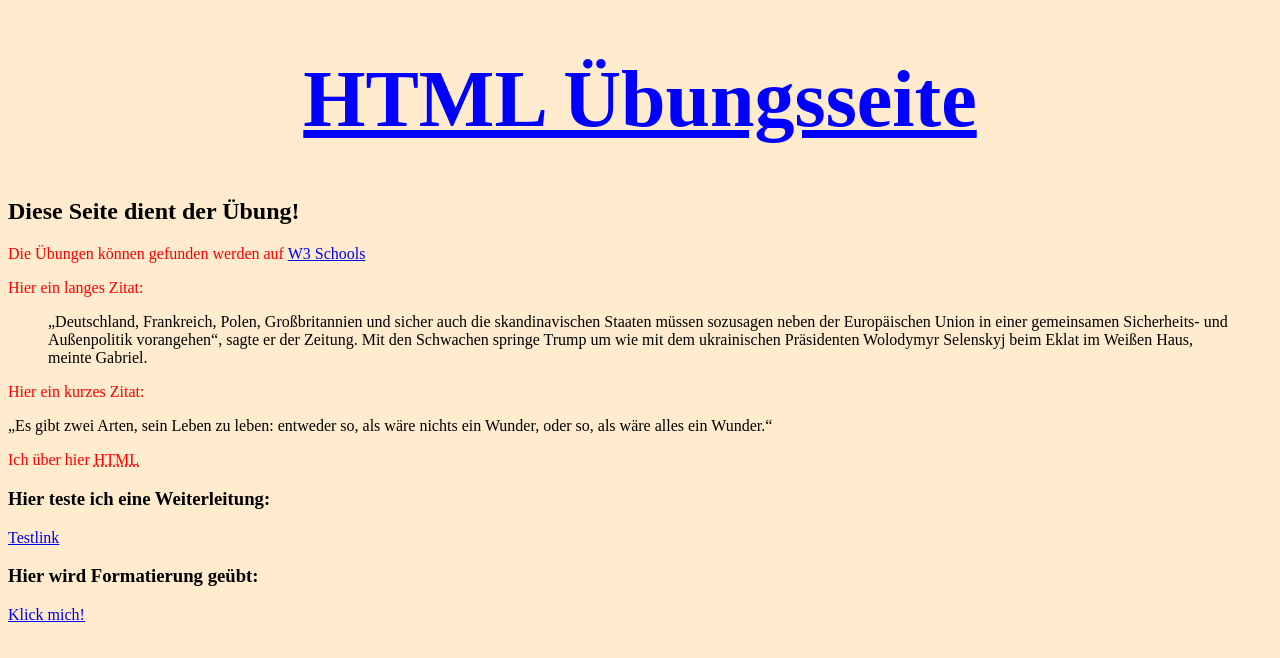
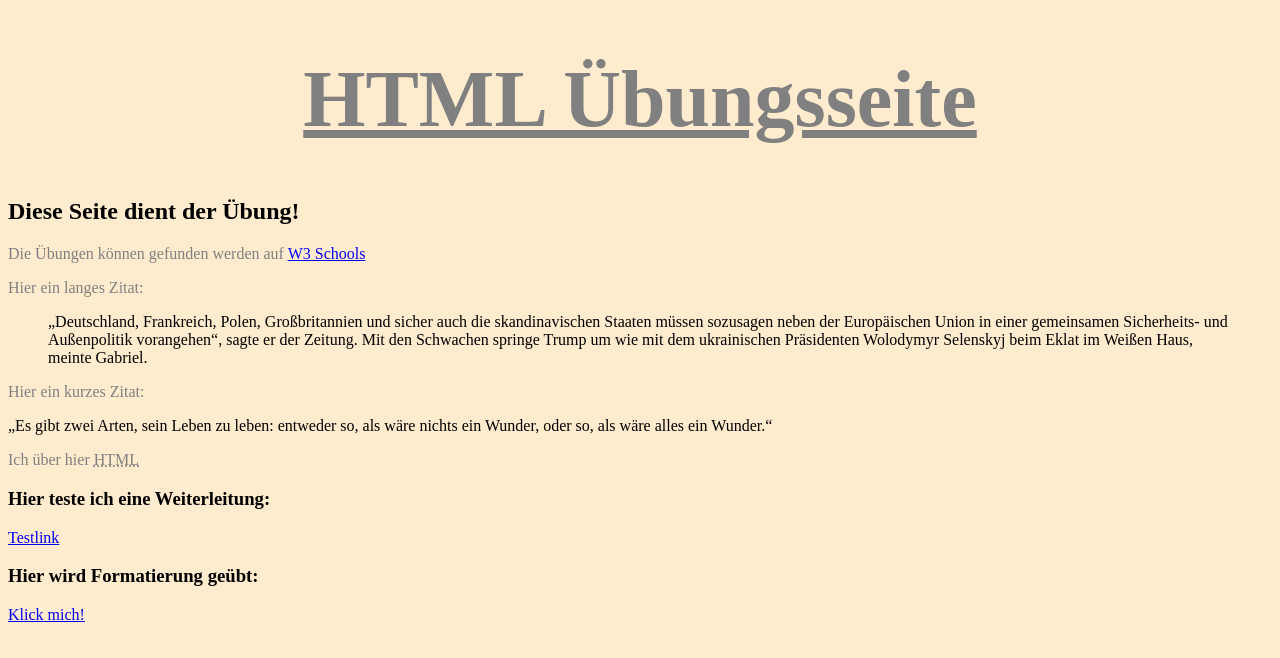
Before and after one commit to duke-811/test-page, a plain HTML site: page index.html in a window 1280 px wide. Drawn offline with Linux system fonts and the light colour scheme.

Commit message:
Update style.css

```diff
--- a/style.css
+++ b/style.css
@@ -1,3 +1,3 @@
 body {background-color:blanchedalmond;}
-h1 {color:blue;text-align: center;font-size:500%}
-p{color:red}
+h1 {color:gray;text-align: center;font-size:500%}
+p{color:gray}
```
